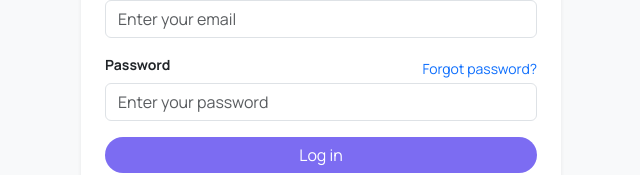
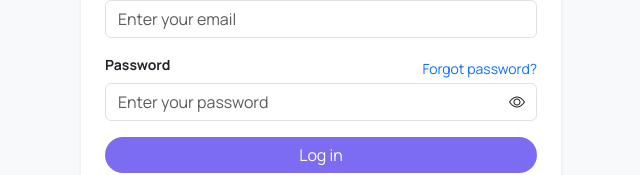
Before and after one commit to Adii-tii/expense-client, a React (Vite) app: page /login in a window 1280 px wide. Shown: the part 297-472 px from the top of the page, without its empty margins (319-959 px from the left). Built offline with nearby package versions, Linux system fonts and the light colour scheme; no server answers.

Commit message:
user can show or hide password now

```diff
--- a/src/pages/Login.jsx
+++ b/src/pages/Login.jsx
@@ -15,6 +15,7 @@ function Login({ refreshAuth }) {
 
   const [errors, setErrors] = useState({});
   const [message, setMessages] = useState({});
+  const [showPassword, setShowPassword] = useState(false);
   const handleChange = (event) => {
     const { name, value } = event.target;
 
@@ -149,14 +150,31 @@ function Login({ refreshAuth }) {
                 Forgot password?
               </a>
             </div>
+            <div className="position-relative">
               <input
-              type="password"
-              className="form-control"
+                type={showPassword ? "text" : "password"}
+                className="form-control pe-5"
                 name="password"
                 value={formData.password}
                 onChange={handleChange}
                 placeholder="Enter your password"
               />
+
+              <span
+                onClick={() => setShowPassword(p => !p)}
+                style={{
+                  position: "absolute",
+                  right: "12px",
+                  top: "50%",
+                  transform: "translateY(-50%)",
+                  cursor: "pointer"
+                }}
+              >
+                <i className={`bi ${showPassword ? "bi-eye-slash" : "bi-eye"}`}></i>
+              </span>
+            </div>
+
+
             {errors.password && (
               <div className="text-danger small mt-1">{errors.password}</div>
             )}
--- a/src/pages/Register.jsx
+++ b/src/pages/Register.jsx
@@ -3,9 +3,12 @@ import { useState } from "react";
 import Button from "react-bootstrap/Button";
 import { useNavigate } from "react-router-dom";
 import { serverEndpoint } from "../config/appConfig.js";
+import { GoogleOAuthProvider, GoogleLogin } from "@react-oauth/google"
+
 
 function Register({ refreshAuth }) {
   const navigate = useNavigate();
+  const [messages, setMessages] = useState();
   const [formData, setFormData] = useState({
     username: "",
     email: "",
@@ -73,8 +76,29 @@ function Register({ refreshAuth }) {
     }
   };
 
+  const handleGoogleSuccess = async (authResponse) => {
+    console.log(JSON.stringify(authResponse));
+
+    const idToken = authResponse.credential;
+    const res = await axios.post(`${serverEndpoint}/auth/google-auth`, { idToken }, { withCredentials: true });
+    console.log("Signed up successfully:", res);
+    setMessages({ login: "Created your new account!" });
+    await refreshAuth();
+    console.log("about to navigate");
+    navigate('/dashboard');
+  };
+
+  const handleGoogleFailure = (error) => {
+    console.log(error);
+  }
+
   return (
     <div className="d-flex justify-content-center align-items-center vh-100 bg-light">
+      {messages && (
+        <div className="alrt" role="alert">
+          {messages}
+        </div>
+      )}
       <div className="bg-white p-4 shadow-sm" style={{ width: "480px" }}>
         <form onSubmit={handleFormSubmit}>
           <div className="text-center mb-4">
@@ -160,13 +184,12 @@ function Register({ refreshAuth }) {
           <hr className="flex-grow-1" />
         </div>
 
-        <Button
-          type="button"
-          variant="light"
-          className="w-100 border border-secondary"
-        >
-          Sign up with Google
-        </Button>
+        <div>
+          <GoogleOAuthProvider clientId={import.meta.env.VITE_GOOGLE_CLIENT_ID}>
+            <GoogleLogin onSuccess={handleGoogleSuccess} onError={handleGoogleFailure} />
+          </GoogleOAuthProvider>
+
+        </div>
 
         <div className="mt-3 text-center">
           Already have an account?{" "}
```
Lines whose indentation alone changed are shown as unchanged.
